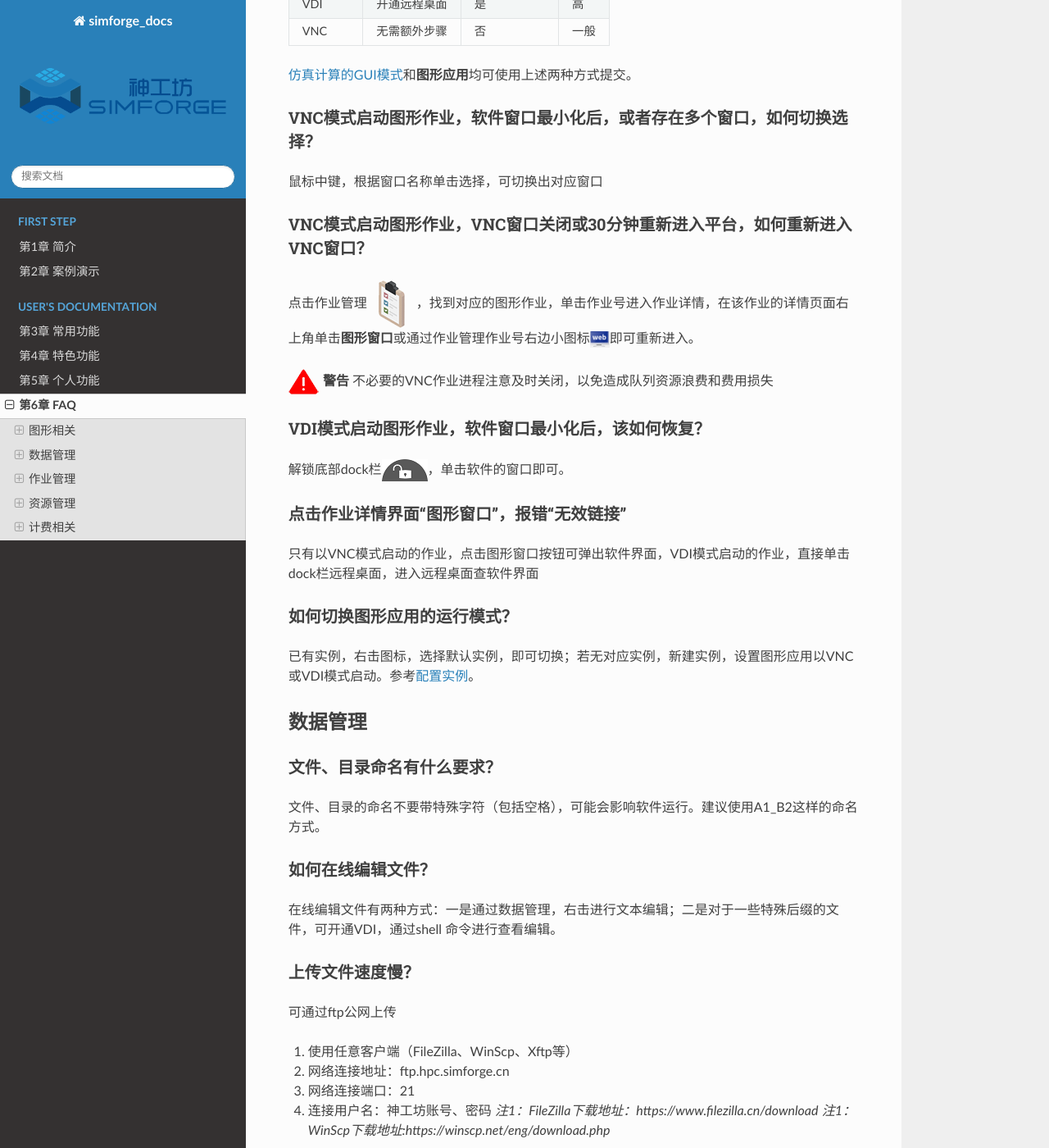
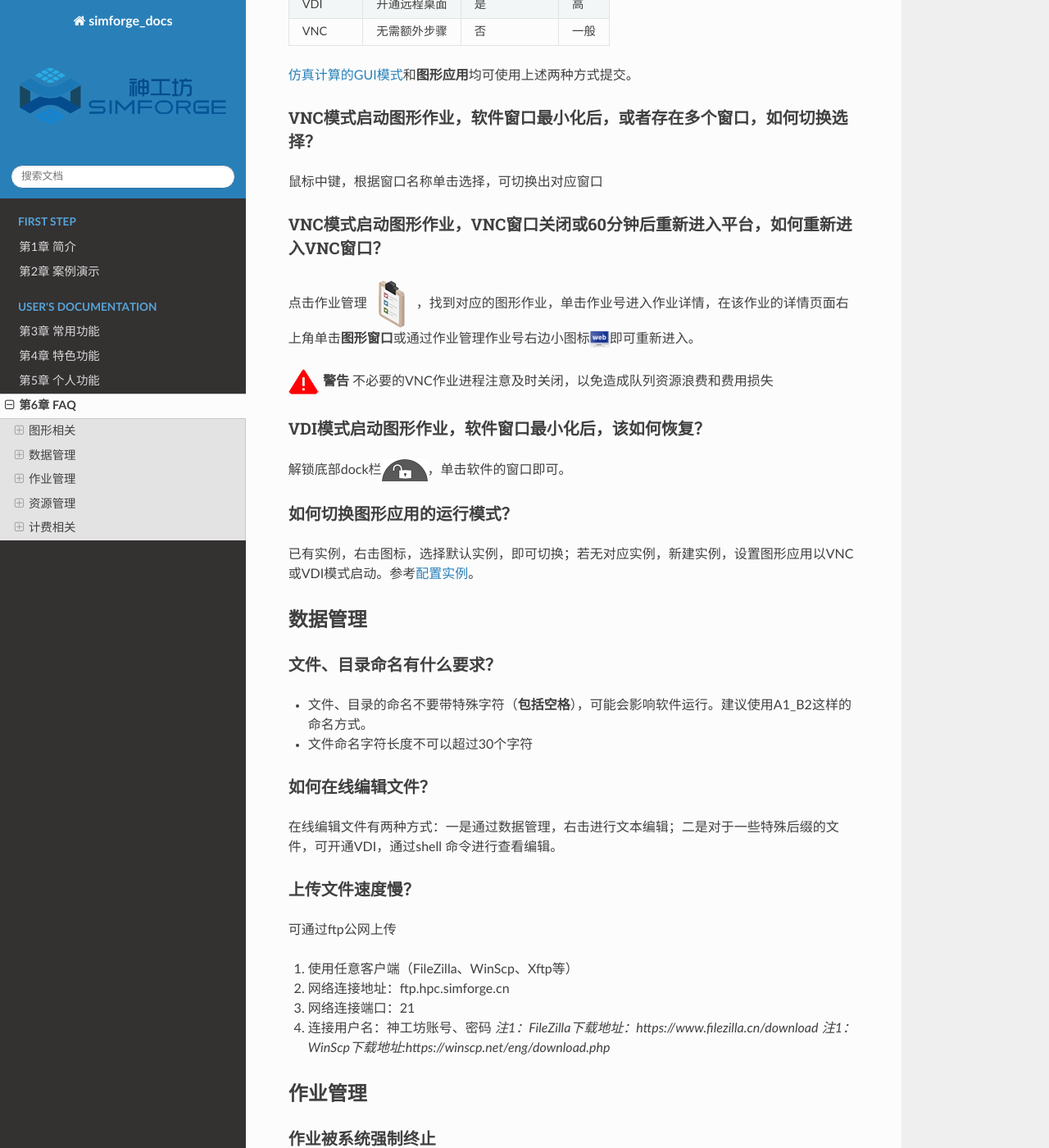
Before and after one commit to readthedocs/tutorial-sphinx-markdown-library, a Sphinx documentation site: the page built from docs/source/FAQ.md, in a window 1280 px wide and 1400 px high, scrolled down 396 px. Shown: the whole window at 82% size. Built offline with Sphinx 7.4.7 and the Read the Docs theme 2.0.0, drawn with Linux system fonts in a browser that asks for light colours; some of the changed text lies outside the part shown.

Commit message:
更新FAQ内容/VNC、远程应用等

```diff
--- a/docs/source/FAQ.md
+++ b/docs/source/FAQ.md
@@ -17,7 +17,7 @@
 
 鼠标中键，根据窗口名称单击选择，可切换出对应窗口
 
-### VNC模式启动图形作业，VNC窗口关闭或30分钟重新进入平台，如何重新进入VNC窗口？
+### VNC模式启动图形作业，VNC窗口关闭或60分钟后重新进入平台，如何重新进入VNC窗口？
 
 点击作业管理![](figs/fre/work_mgt.png)，找到对应的图形作业，单击作业号进入作业详情，在该作业的详情页面右上角单击**图形窗口**或通过作业管理作业号右边小图标![](figs/web.png)即可重新进入。
 
@@ -27,9 +27,6 @@
 ### VDI模式启动图形作业，软件窗口最小化后，该如何恢复？
 
 解锁底部dock栏![](figs/fre/unlock.png)，单击软件的窗口即可。
-### 点击作业详情界面“图形窗口”，报错“无效链接”
-
-只有以VNC模式启动的作业，点击图形窗口按钮可弹出软件界面，VDI模式启动的作业，直接单击dock栏远程桌面，进入远程桌面查软件界面
 
 ### 如何切换图形应用的运行模式？
 
@@ -38,7 +35,8 @@
 ## 数据管理
 ### 文件、目录命名有什么要求？
 
-文件、目录的命名不要带特殊字符（包括空格），可能会影响软件运行。建议使用A1_B2这样的命名方式。
+- 文件、目录的命名不要带特殊字符（**包括空格**），可能会影响软件运行。建议使用A1_B2这样的命名方式。
+- 文件命名字符长度不可以超过30个字符
 
 ### 如何在线编辑文件？
 
@@ -85,11 +83,7 @@
 
 远程队列是相较于本地队列而言的。神工坊2.0平台**可调取的资源不局限于本地集群**，也包含无锡超算甚至其他超算背后的海量资源。某些应用部署在其他集群，统一称为远程应用，提交作业时需要使用对应的远程队列。
 
-如应用**Abaqus614-remote**即为远程应用，需联系管理员开通远程队列q_x86_share。
-
-可在应用商店中的应用简介中查看是否为远程应用。
-
-![](figs/faq/remote_q.png)
+如使用应用**Abaqus614**时，队列选择下拉框中的q_x86_sf即为本地队列，q_intel_share、q_x86_share即为远程队列，您可根据需求选择所用的队列。
 
 
 ## 计费相关
```
